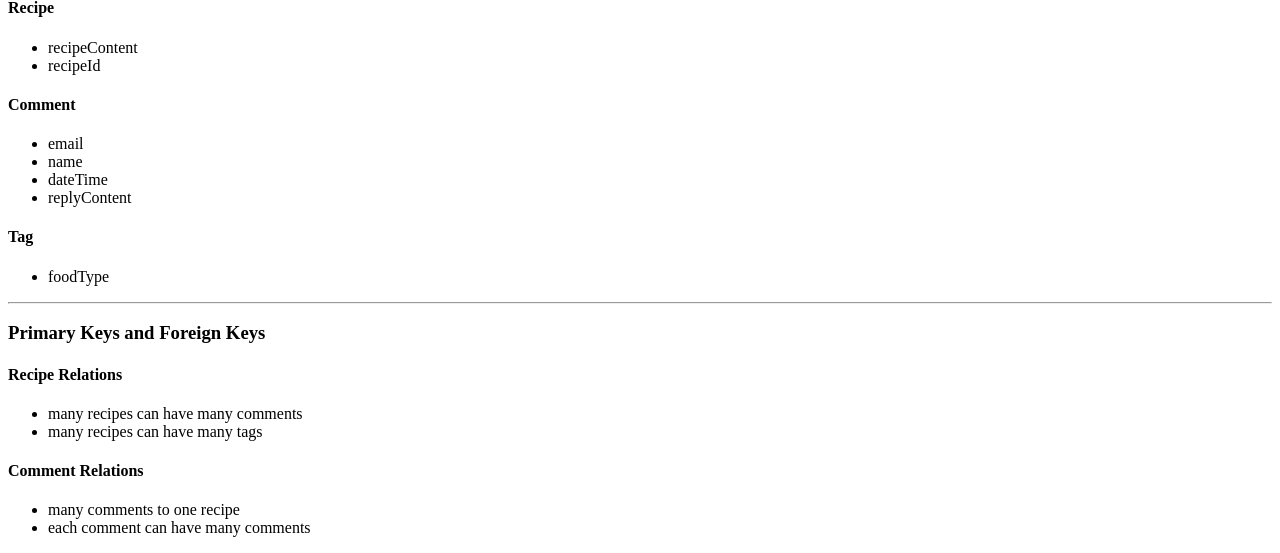
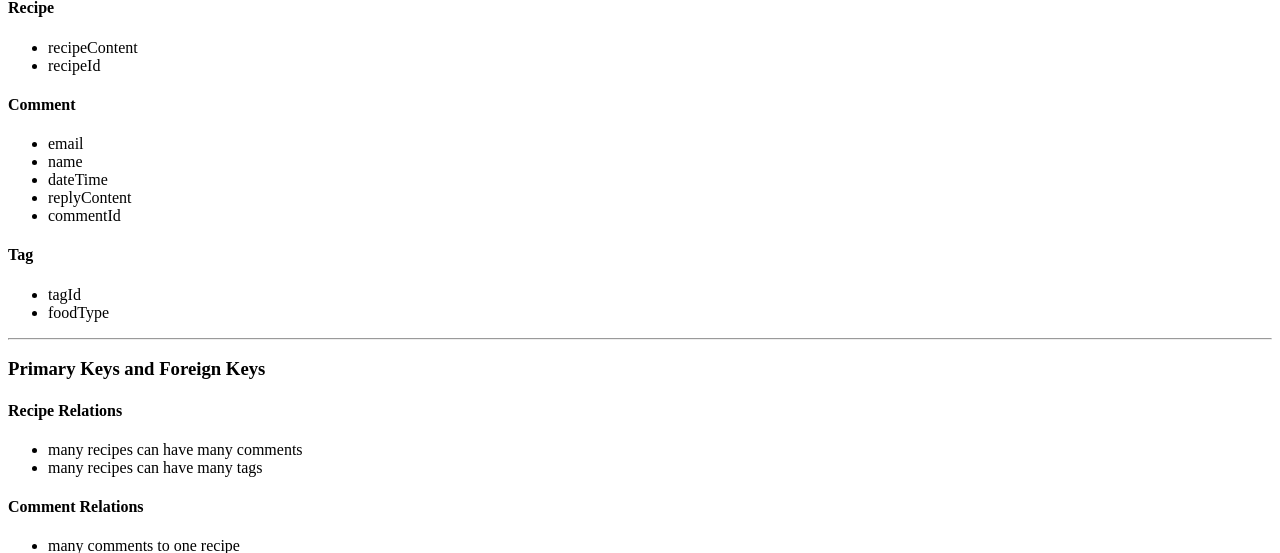
Before and after one commit to fgarcia132/ddp, a PHP site: page / in a window 1280 px wide. Shown: the part 511-1064 px from the top of the page. Run offline with PHP 8.4, Linux system fonts and the light colour scheme.

Commit message:
added tagId and commentId

```diff
--- a/index.php
+++ b/index.php
@@ -34,9 +34,11 @@
 							<li>name</li>
 							<li>dateTime</li>
 							<li>replyContent</li>
+							<li>commentId</li>
 						</ul>
 					<h4>Tag</h4>
 						<ul>
+							<li>tagId</li>
 							<li>foodType</li>
 						</ul>
 		<hr>
```
